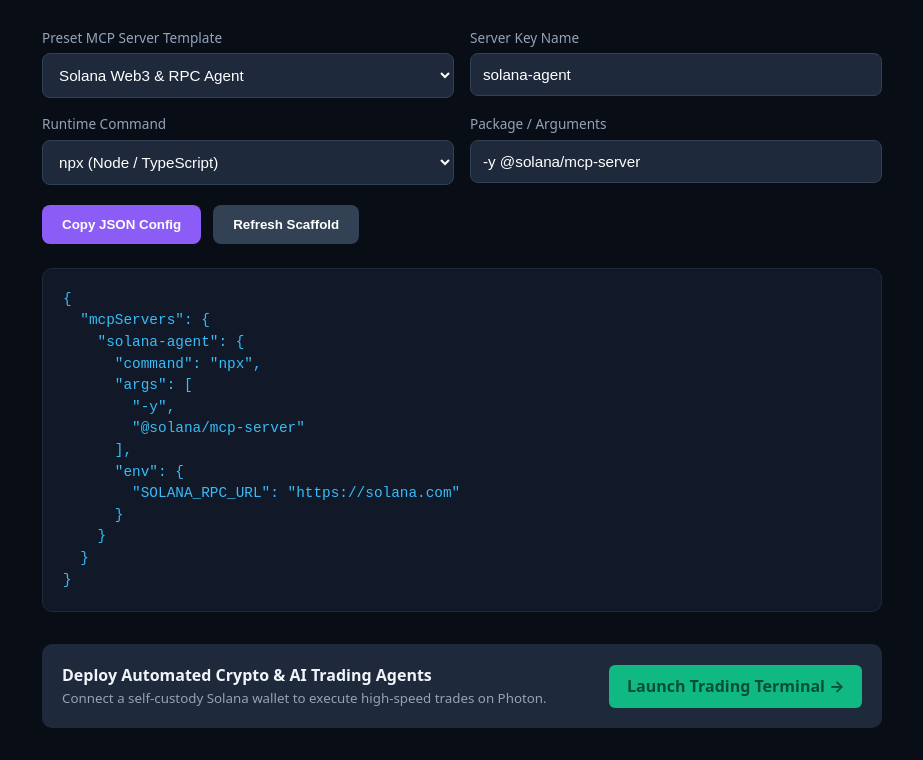
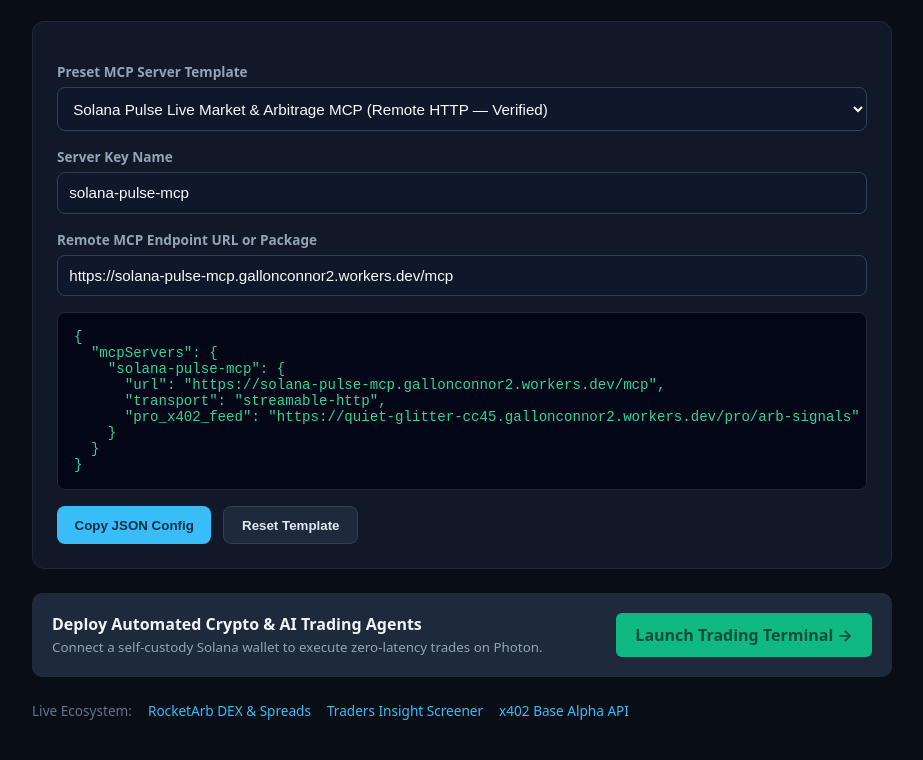
Before and after one commit to Terminalcut/agent-scaffold-mcp, a plain HTML site: page index.html in a window 1280 px wide. Shown: the part 85-845 px from the top of the page, without its empty margins (178-1101 px from the left). Drawn offline with Linux system fonts and the light colour scheme.

Commit message:
Update index.html

```diff
--- a/index.html
+++ b/index.html
@@ -6,21 +6,21 @@
   <title>Agent Scaffold MCP — Instant MCP Server &amp; Agent Config Generator</title>
   <style>
     body { font-family: system-ui, -apple-system, sans-serif; background: #090d16; color: #f1f5f9; margin: 0; padding: 2rem; }
-    .container { max-width: 840px; margin: 0 auto; }
-    header { display: flex; justify-content: space-between; align-items: center; border-bottom: 1px solid #1e293b; padding-bottom: 1rem; margin-bottom: 2rem; }
-    h1 { font-size: 1.45rem; margin: 0; color: #a78bfa; }
+    .container { max-width: 860px; margin: 0 auto; }
+    header { display: flex; justify-content: space-between; align-items: center; border-bottom: 1px solid #1e293b; padding-bottom: 1rem; margin-bottom: 1.5rem; flex-wrap: wrap; gap: 0.75rem; }
+    h1 { font-size: 1.5rem; margin: 0; color: #38bdf8; }
     .badge { background: #1e293b; padding: 0.35rem 0.75rem; border-radius: 999px; font-size: 0.8rem; color: #94a3b8; }
-    .grid { display: grid; grid-template-columns: 1fr 1fr; gap: 1rem; margin-bottom: 1.25rem; }
-    @media (max-width: 600px) { .grid { grid-template-columns: 1fr; } }
-    label { display: block; font-size: 0.85rem; color: #94a3b8; margin-bottom: 0.4rem; }
-    input, select { width: 100%; box-sizing: border-box; padding: 0.75rem; border-radius: 8px; border: 1px solid #334155; background: #1e293b; color: #fff; font-size: 0.95rem; }
-    .btn-row { display: flex; gap: 0.75rem; margin-bottom: 1.5rem; }
-    button { padding: 0.75rem 1.25rem; border-radius: 8px; border: none; background: #8b5cf6; color: #fff; font-weight: 600; cursor: pointer; }
-    button:hover { background: #a78bfa; }
-    button.secondary { background: #334155; }
-    pre { background: #111827; border: 1px solid #1e293b; padding: 1.25rem; border-radius: 10px; overflow-x: auto; color: #38bdf8; font-size: 0.9rem; line-height: 1.5; }
-    .cta-bar { margin-top: 2rem; padding: 1.25rem; background: #1e293b; border-radius: 10px; display: flex; justify-content: space-between; align-items: center; flex-wrap: wrap; gap: 1rem; }
-    .cta-btn { background: #10b981; color: #064e3b; padding: 0.65rem 1.1rem; border-radius: 6px; text-decoration: none; font-weight: 700; }
+    .card { background: #111827; border: 1px solid #1e293b; border-radius: 12px; padding: 1.5rem; margin-bottom: 1.5rem; }
+    label { display: block; font-size: 0.85rem; color: #94a3b8; margin-bottom: 0.4rem; margin-top: 1rem; font-weight: 600; }
+    select, input { width: 100%; padding: 0.7rem; border-radius: 8px; border: 1px solid #334155; background: #0f172a; color: #f8fafc; font-size: 0.95rem; box-sizing: border-box; }
+    pre { background: #020617; border: 1px solid #1e293b; padding: 1rem; border-radius: 8px; overflow-x: auto; font-size: 0.88rem; color: #34d399; margin-top: 1rem; }
+    .btn-row { display: flex; gap: 0.75rem; margin-top: 1rem; flex-wrap: wrap; }
+    button { padding: 0.65rem 1.1rem; border-radius: 8px; border: none; background: #38bdf8; color: #082f49; font-weight: 700; cursor: pointer; }
+    button.sec { background: #1e293b; color: #e2e8f0; border: 1px solid #334155; }
+    .cta-bar { padding: 1.25rem; background: #1e293b; border-radius: 10px; display: flex; justify-content: space-between; align-items: center; flex-wrap: wrap; gap: 1rem; }
+    .cta-btn { background: #10b981; color: #064e3b; padding: 0.7rem 1.2rem; border-radius: 6px; text-decoration: none; font-weight: 700; }
+    .links-footer { margin-top: 1.5rem; font-size: 0.85rem; color: #64748b; display: flex; gap: 1rem; flex-wrap: wrap; }
+    .links-footer a { color: #38bdf8; text-decoration: none; }
   </style>
 </head>
 <body>
@@ -30,97 +30,92 @@
       <span class="badge">Model Context Protocol Builder</span>
     </header>
 
-    <div class="grid">
-      <div>
-        <label>Preset MCP Server Template</label>
-        <select id="presetSelect" onchange="applyPreset()">
-          <option value="solana">Solana Web3 &amp; RPC Agent</option>
-          <option value="github">GitHub Repo &amp; Issue Automator</option>
-          <option value="fetch">Web Scraper &amp; Fetch Server</option>
-          <option value="postgres">PostgreSQL Read-Only Analyst</option>
-        </select>
-      </div>
-      <div>
-        <label>Server Key Name</label>
-        <input type="text" id="serverName" value="solana-agent" oninput="generateConfig()" />
-      </div>
-      <div>
-        <label>Runtime Command</label>
-        <select id="runtimeCmd" onchange="generateConfig()">
-          <option value="npx">npx (Node / TypeScript)</option>
-          <option value="uvx">uvx (Python)</option>
-          <option value="docker">docker (Container)</option>
-        </select>
-      </div>
-      <div>
-        <label>Package / Arguments</label>
-        <input type="text" id="pkgArgs" value="-y @solana/mcp-server" oninput="generateConfig()" />
+    <div class="card">
+      <label for="preset">Preset MCP Server Template</label>
+      <select id="preset" onchange="applyPreset()">
+        <option value="pulse">Solana Pulse Live Market &amp; Arbitrage MCP (Remote HTTP — Verified)</option>
+        <option value="solana">Solana Web3 &amp; RPC Local Agent</option>
+        <option value="github">GitHub Repo &amp; Issue Automator</option>
+        <option value="fetch">Web Scraper &amp; Fetch Server</option>
+      </select>
+
+      <label for="serverKey">Server Key Name</label>
+      <input id="serverKey" value="solana-pulse-mcp" oninput="renderConfig()" />
+
+      <label for="endpointOrPkg">Remote MCP Endpoint URL or Package</label>
+      <input id="endpointOrPkg" oninput="renderConfig()" />
+
+      <pre id="jsonOutput"></pre>
+
+      <div class="btn-row">
+        <button onclick="copyConfig()" id="copyBtn">Copy JSON Config</button>
+        <button class="sec" onclick="applyPreset()">Reset Template</button>
       </div>
     </div>
-
-    <div class="btn-row">
-      <button onclick="copyConfig()" id="copyBtn">Copy JSON Config</button>
-      <button class="secondary" onclick="generateConfig()">Refresh Scaffold</button>
-    </div>
-
-    <pre id="jsonOutput"></pre>
 
     <div class="cta-bar">
       <div>
         <strong>Deploy Automated Crypto &amp; AI Trading Agents</strong><br />
-        <small style="color:#94a3b8;">Connect a self-custody Solana wallet to execute high-speed trades on Photon.</small>
+        <small style="color:#94a3b8;">Connect a self-custody Solana wallet to execute zero-latency trades on Photon.</small>
       </div>
       <a id="refLink" href="#" target="_blank" rel="nofollow sponsored" class="cta-btn">Launch Trading Terminal →</a>
+    </div>
+
+    <div class="links-footer">
+      <span>Live Ecosystem:</span>
+      <a id="watchLink" href="#" target="_blank">RocketArb DEX &amp; Spreads</a>
+      <a id="insightLink" href="#" target="_blank">Traders Insight Screener</a>
+      <a id="x402Link" href="#" target="_blank">x402 Base Alpha API</a>
     </div>
   </div>
 
   <script>
-    const refHost = ["photon-sol", "tinyastro", "io"].join(".");
-    document.getElementById("refLink").href = "https://" + refHost + "/@Sol12";
+    const mcpUrl = "https://" + ["solana-pulse-mcp", "gallonconnor2", "workers", "dev"].join(".") + "/mcp";
+    const x402Url = "https://" + ["quiet-glitter-cc45", "gallonconnor2", "workers", "dev"].join(".") + "/pro/arb-signals";
+    const watchUrl = "https://" + ["rocketarb-watch", "netlify", "app"].join(".");
+    const insightUrl = "https://" + ["traders-insight", "vercel", "app"].join(".");
+    const photonUrl = "https://" + ["photon-sol", "tinyastro", "io"].join(".") + "/@Sol12";
+
+    document.getElementById("refLink").href = photonUrl;
+    document.getElementById("watchLink").href = watchUrl;
+    document.getElementById("insightLink").href = insightUrl;
+    document.getElementById("x402Link").href = x402Url;
 
     const presets = {
-      solana: { name: "solana-agent", cmd: "npx", args: "-y @solana/mcp-server", env: { SOLANA_RPC_URL: "https://solana.com" } },
-      github: { name: "github-mcp", cmd: "npx", args: "-y @modelcontextprotocol/server-github", env: { GITHUB_PERSONAL_ACCESS_TOKEN: "ghp_your_token_here" } },
-      fetch: { name: "web-fetch", cmd: "uvx", args: "mcp-server-fetch", env: {} },
-      postgres: { name: "postgres-db", cmd: "npx", args: "-y @modelcontextprotocol/server-postgres postgresql://localhost/mydb", env: {} }
+      pulse: { key: "solana-pulse-mcp", val: mcpUrl, remote: true },
+      solana: { key: "solana-agent", val: "-y @solana/mcp-server", remote: false },
+      github: { key: "github-tools", val: "-y @modelcontextprotocol/server-github", remote: false },
+      fetch: { key: "web-fetch", val: "mcp-server-fetch", remote: false }
     };
 
     function applyPreset() {
-      const p = presets[document.getElementById("presetSelect").value];
-      document.getElementById("serverName").value = p.name;
-      document.getElementById("runtimeCmd").value = p.cmd;
-      document.getElementById("pkgArgs").value = p.args;
-      generateConfig();
+      const p = presets[document.getElementById("preset").value];
+      document.getElementById("serverKey").value = p.key;
+      document.getElementById("endpointOrPkg").value = p.val;
+      renderConfig();
     }
 
-    function generateConfig() {
-      const name = document.getElementById("serverName").value.trim() || "my-mcp-server";
-      const cmd = document.getElementById("runtimeCmd").value;
-      const argsList = document.getElementById("pkgArgs").value.trim().split(/\s+/).filter(Boolean);
-      const presetKey = document.getElementById("presetSelect").value;
-      const envObj = presets[presetKey] ? presets[presetKey].env : {};
+    function renderConfig() {
+      const key = document.getElementById("serverKey").value.trim() || "mcp-server";
+      const val = document.getElementById("endpointOrPkg").value.trim();
+      const isUrl = val.startsWith("http://") || val.startsWith("https://");
 
-      const config = {
-        mcpServers: {
-          [name]: {
-            command: cmd,
-            args: argsList,
-            ...(Object.keys(envObj).length ? { env: envObj } : {})
-          }
-        }
-      };
-      document.getElementById("jsonOutput").textContent = JSON.stringify(config, null, 2);
+      const entry = isUrl
+        ? { url: val, transport: "streamable-http", pro_x402_feed: x402Url }
+        : { command: val.startsWith("mcp-") ? "uvx" : "npx", args: val.split(" ") };
+
+      const cfg = { mcpServers: { [key]: entry } };
+      document.getElementById("jsonOutput").textContent = JSON.stringify(cfg, null, 2);
     }
 
     function copyConfig() {
       navigator.clipboard.writeText(document.getElementById("jsonOutput").textContent);
       const btn = document.getElementById("copyBtn");
-      btn.textContent = "Copied!";
-      setTimeout(() => btn.textContent = "Copy JSON Config", 1500);
+      btn.textContent = "Copied ✓";
+      setTimeout(() => (btn.textContent = "Copy JSON Config"), 1800);
     }
 
-    generateConfig();
+    applyPreset();
   </script>
-  <script defer src="/_vercel/insights/script.js"></script>
 </body>
 </html>
```
